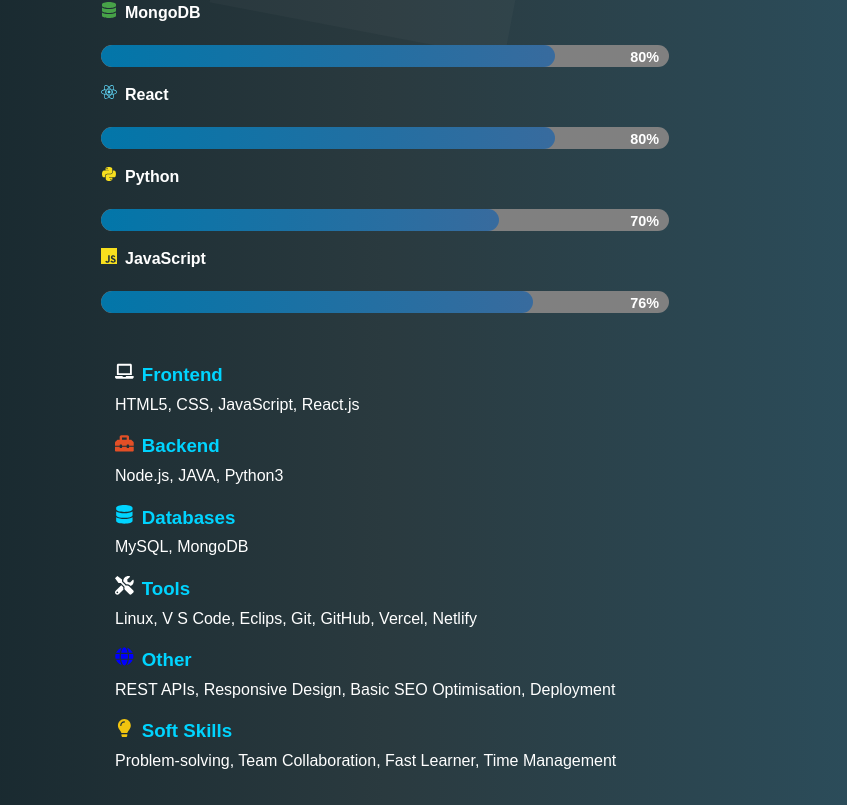
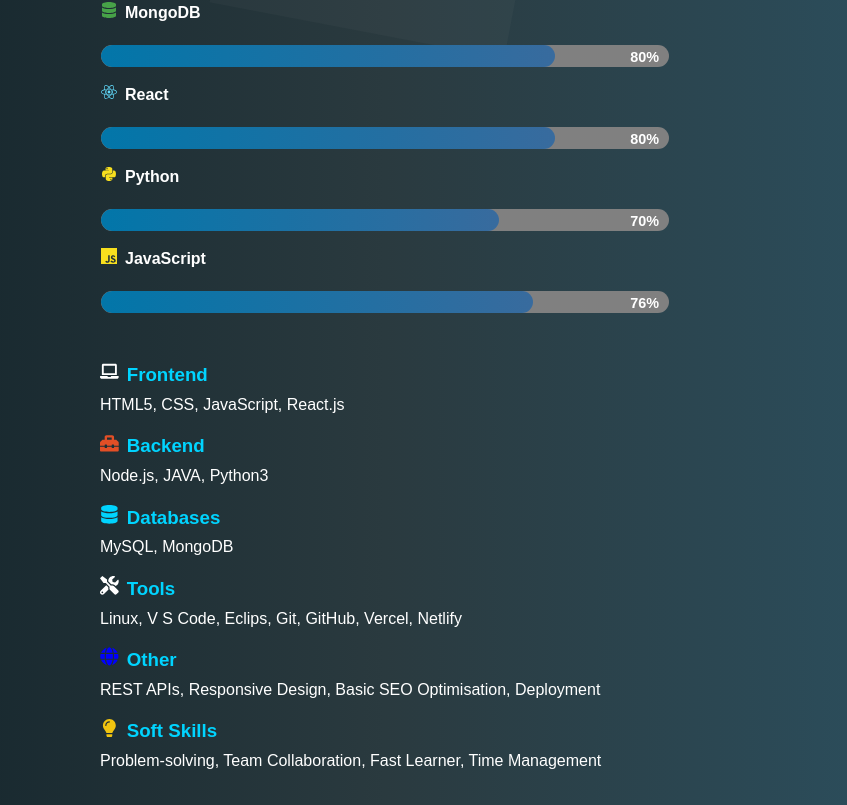
Before and after one commit to Alim021/My-Portfolio, a React (Vite) app: page /skills in a window 1280 px wide. Shown: the part 517-1322 px from the top of the page, without its empty margins (255-1102 px from the left). Built offline with nearby package versions, Linux system fonts and the light colour scheme; grey boxes are pictures that could not be loaded.

Commit message:
Skills.css

```diff
--- a/src/components/Skills.css
+++ b/src/components/Skills.css
@@ -76,7 +76,7 @@
   align-self: center;       /* Option 1 */
   /* OR */
         /* Option 2 */
-  margin-right: 100px;
+  margin-right: 130px;
 }
 
 .category h3 {
```
